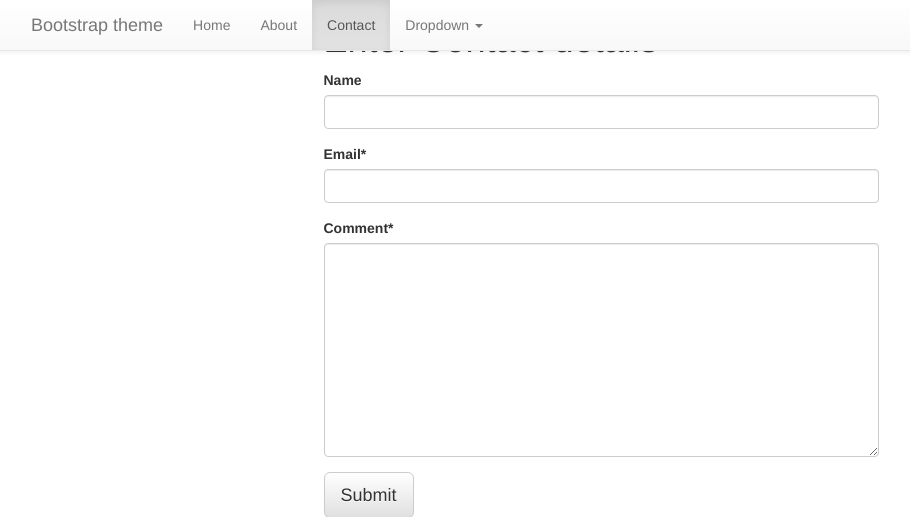
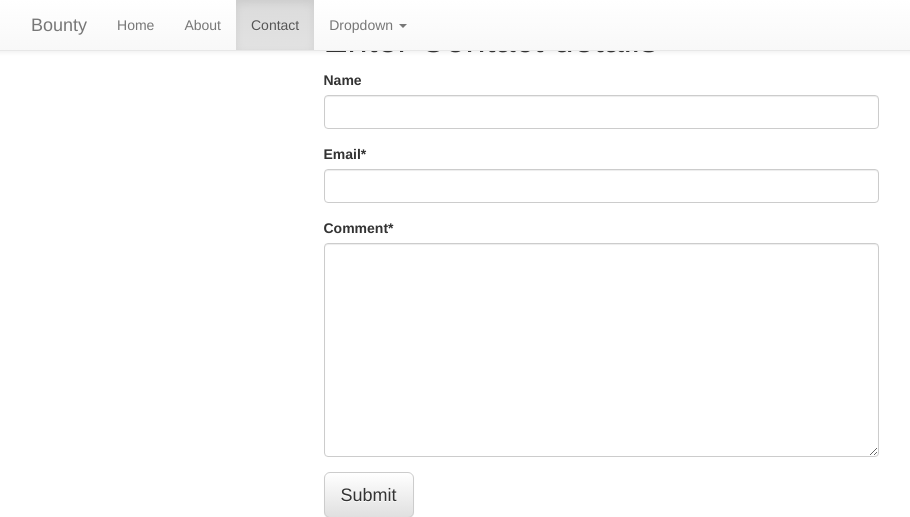
Before and after one commit to Zawad1879/Bounty, a Django app: page /contact/ in a window 1280 px wide. Shown: the top 517 px of the page, without its empty margins (39-949 px from the left). Run offline with Django 3.2, Linux system fonts and the light colour scheme; parts of the project's set-up code (start-up, migrations or seed data) failed here and were passed over; some libraries are stand-ins or nearby versions.

Commit message:
Update navbar.html

```diff
--- a/profiles/templates/profiles/navbar.html
+++ b/profiles/templates/profiles/navbar.html
@@ -8,7 +8,7 @@
         <span class="icon-bar"></span>
         <span class="icon-bar"></span>
       </button>
-      <a class="navbar-brand" href="#">Bootstrap theme</a>
+      <a class="navbar-brand" href="#">Bounty</a>
     </div>
     <div id="navbar" class="navbar-collapse collapse">
       <ul class="nav navbar-nav">
```
